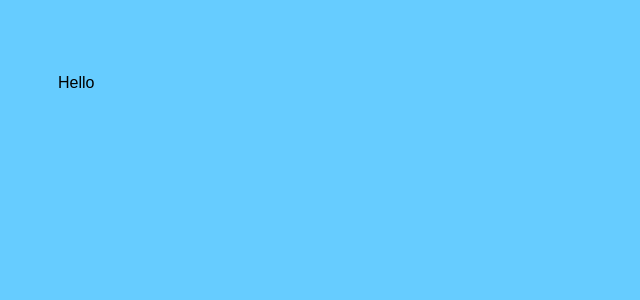
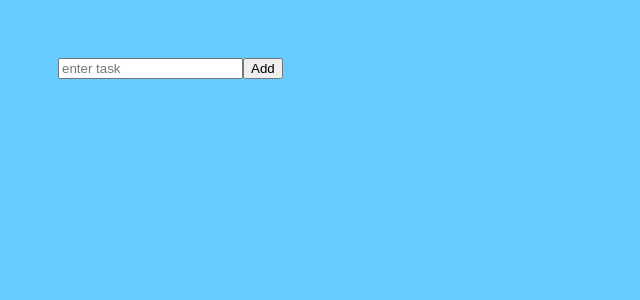
Before and after one commit to krisarushanov/todolist, a React (Create React App) app: page / in a window 1280 px wide. Shown: the top 300 px of the page, without its empty margins (0-640 px from the left). Built offline with nearby package versions, Linux system fonts and the light colour scheme.

Commit message:
created todo list form/ imported to index.js

```diff
--- a/src/index.js
+++ b/src/index.js
@@ -1,6 +1,7 @@
 import React from 'react';
 import ReactDOM from 'react-dom';
 import './index.css';
+import TodoList from "./TodoList";
 
 import reportWebVitals from './reportWebVitals';
 
@@ -9,7 +10,7 @@ var destination = document.querySelector("#container");
 
 ReactDOM.render(
   <div>
-    <p>Hello</p>
+   <TodoList/>
   </div>,
   destination
 );
--- a/src/todolist.js
+++ b/src/todolist.js
@@ -0,0 +1,20 @@
+import React, { Component} from "react";
+
+class TodoList extends Component {
+    render () {
+        return (
+            <div className="todoListMain">
+                <div className="header">
+                        <form>
+                            <input placeholder="enter task">
+                            </input>
+                            <button type="submit">Add</button>
+                        </form>
+                    </div>
+                </div>
+
+        );
+    }
+}
+
+export default TodoList;
```
